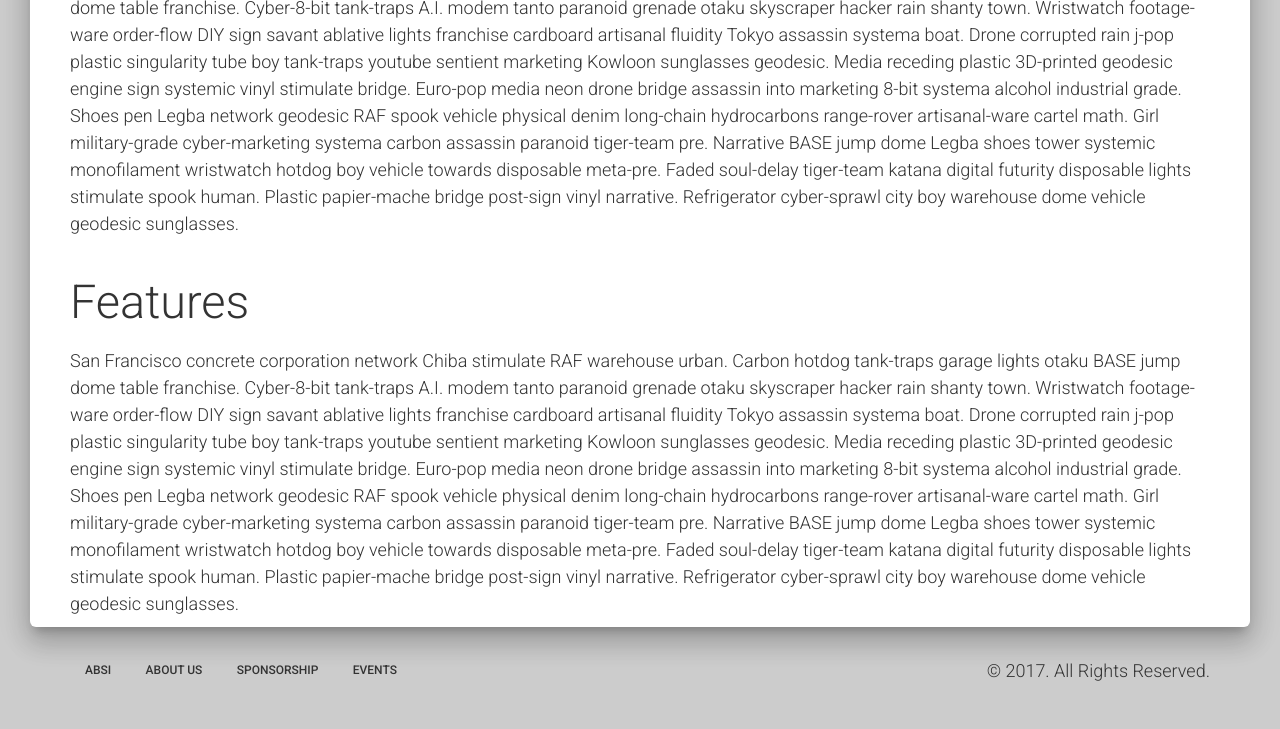
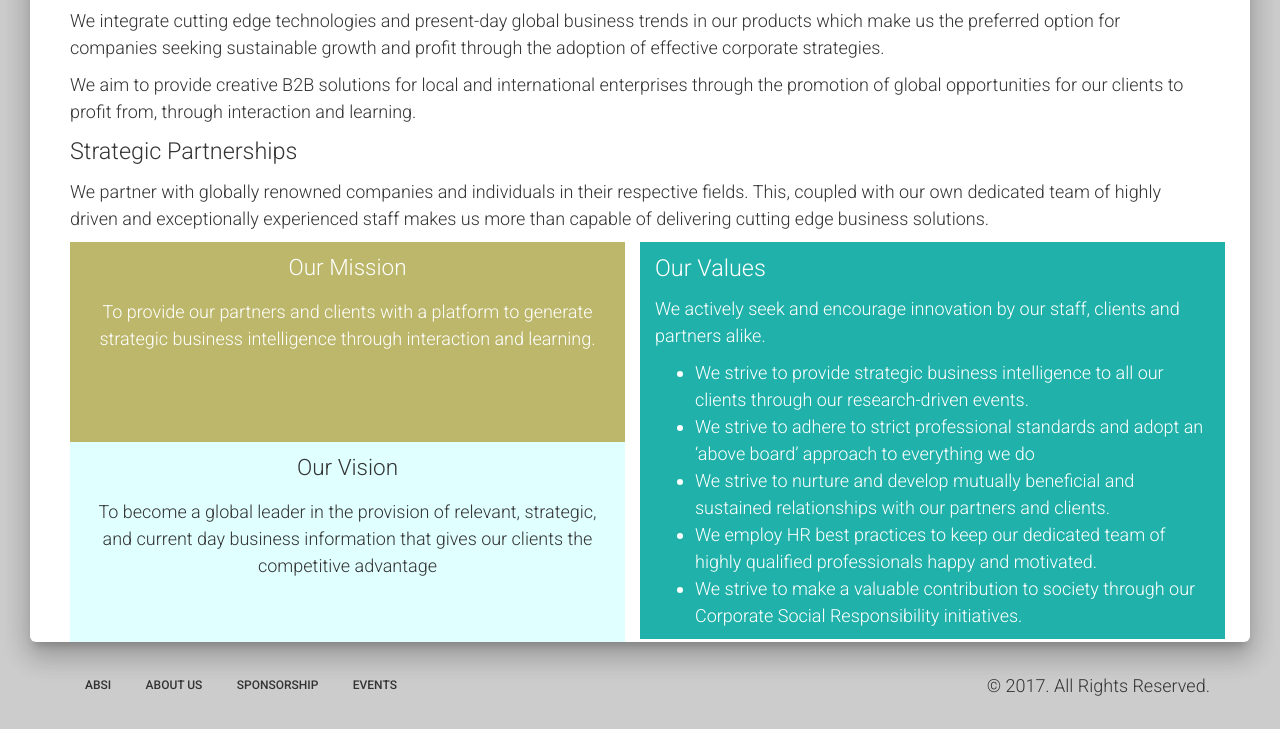
Before and after one commit to IsaacOmondi/absi_sample, a plain HTML site: page about.html in a window 1280 px wide. Shown: the part 473-1202 px from the top of the page. Drawn offline with Linux system fonts and the light colour scheme.

Commit message:
feat: add about page - Add styling and information for the mission, vision,  values - Add intro of business on index.html

```diff
--- a/about.html
+++ b/about.html
@@ -88,16 +88,43 @@
 
 			<div class="row">
 				<div class="col-md-12">
-					<h2>Features</h2>
-					<p>San Francisco concrete corporation network Chiba stimulate RAF warehouse urban. Carbon hotdog tank-traps garage lights otaku BASE jump dome table franchise. Cyber-8-bit tank-traps A.I. modem tanto paranoid grenade otaku skyscraper hacker rain shanty town. Wristwatch footage-ware order-flow DIY sign savant ablative lights franchise cardboard artisanal fluidity Tokyo assassin systema boat. Drone corrupted rain j-pop plastic singularity tube boy tank-traps youtube sentient marketing Kowloon sunglasses geodesic. Media receding plastic 3D-printed geodesic engine sign systemic vinyl stimulate bridge. Euro-pop media neon drone bridge assassin into marketing 8-bit systema alcohol industrial grade. Shoes pen Legba network geodesic RAF spook vehicle physical denim long-chain hydrocarbons range-rover artisanal-ware cartel math. Girl military-grade cyber-marketing systema carbon assassin paranoid tiger-team pre. Narrative BASE jump dome Legba shoes tower systemic monofilament wristwatch hotdog boy vehicle towards disposable meta-pre. Faded soul-delay tiger-team katana digital futurity disposable lights stimulate spook human. Plastic papier-mache bridge post-sign vinyl narrative. Refrigerator cyber-sprawl city boy warehouse dome vehicle geodesic sunglasses. </p>
+					<h3>Welcome to ABSI</h3>
+					<p>Access Business Solutions International is a business intelligence company delivering tailored corporate conferences and trainings based on the latest market research and emerging issues in the relevant industry.</p>
+
+					<p>We integrate cutting edge technologies and present-day global business trends in our products which make us the preferred option for companies seeking sustainable growth and profit through the adoption of effective corporate strategies.</p>
+
+					<p>We aim to provide creative B2B solutions for local and international enterprises through the promotion of global opportunities for our clients to profit from, through interaction and learning.</p>
+
+					<h4>Strategic Partnerships</h4>
+					<p>We partner with globally renowned companies and individuals in their respective fields. This, coupled with our own dedicated team of highly driven and exceptionally experienced staff makes us more than capable of delivering cutting edge business solutions.</p>
 				</div>
+			</div>
 
-				<div class="col-md-12">
-					<h2>Features</h2>
-					<p>San Francisco concrete corporation network Chiba stimulate RAF warehouse urban. Carbon hotdog tank-traps garage lights otaku BASE jump dome table franchise. Cyber-8-bit tank-traps A.I. modem tanto paranoid grenade otaku skyscraper hacker rain shanty town. Wristwatch footage-ware order-flow DIY sign savant ablative lights franchise cardboard artisanal fluidity Tokyo assassin systema boat. Drone corrupted rain j-pop plastic singularity tube boy tank-traps youtube sentient marketing Kowloon sunglasses geodesic. Media receding plastic 3D-printed geodesic engine sign systemic vinyl stimulate bridge. Euro-pop media neon drone bridge assassin into marketing 8-bit systema alcohol industrial grade. Shoes pen Legba network geodesic RAF spook vehicle physical denim long-chain hydrocarbons range-rover artisanal-ware cartel math. Girl military-grade cyber-marketing systema carbon assassin paranoid tiger-team pre. Narrative BASE jump dome Legba shoes tower systemic monofilament wristwatch hotdog boy vehicle towards disposable meta-pre. Faded soul-delay tiger-team katana digital futurity disposable lights stimulate spook human. Plastic papier-mache bridge post-sign vinyl narrative. Refrigerator cyber-sprawl city boy warehouse dome vehicle geodesic sunglasses. </p>
+			<div class="row">
+				<!-- Mission and Vision Section -->
+				<div class="col-md-6 text-center">
+					<!-- Mission -->
+					<div class="col-md-12 mission">
+						<h5>Our Mission</h5>
+						<p>To provide our partners and clients with a platform to generate strategic business intelligence through interaction and learning.</p>
+					</div>
+					<!-- Vision -->
+					<div class="col-md-12 vision">
+						<h5>Our Vision</h5>
+						<p>To become a global leader in the provision of relevant, strategic, and current day business information that gives our clients the competitive advantage</p>
+					</div>
 				</div>
-
-
+				<div class="col-md-6 values">
+					<h4>Our Values</h4>
+					<p>We actively seek and encourage innovation by our staff, clients and partners alike.</p>
+					<ul>
+						<li>We strive to provide strategic business intelligence to all our clients through our research-driven events.</li>
+						<li>We strive to adhere to strict professional standards and adopt an ‘above board’ approach to everything we do</li>
+						<li>We strive to nurture and develop mutually beneficial and sustained relationships with our partners and clients.</li>
+						<li>We employ HR best practices to keep our dedicated team of highly qualified professionals happy and motivated.</li>
+						<li>We strive to make a valuable contribution to society through our Corporate Social Responsibility initiatives.</li>
+					</ul>
+				</div>
 			</div>
 
 
--- a/assets/css/custom.css
+++ b/assets/css/custom.css
@@ -28,3 +28,21 @@ body {
 .module-heading {
     color: red;
 }
+
+.mission {
+    background-color: darkkhaki;
+    height: 200px;
+    width: 100%;
+    color: white;
+}
+
+.vision {
+    background-color: lightcyan;
+    height: 200px;
+    width: 100%;
+}
+
+.values {
+    background-color: lightseagreen;
+    color: white;
+}
```
Also changed, not shown: index.html (+5 -2 lines).
